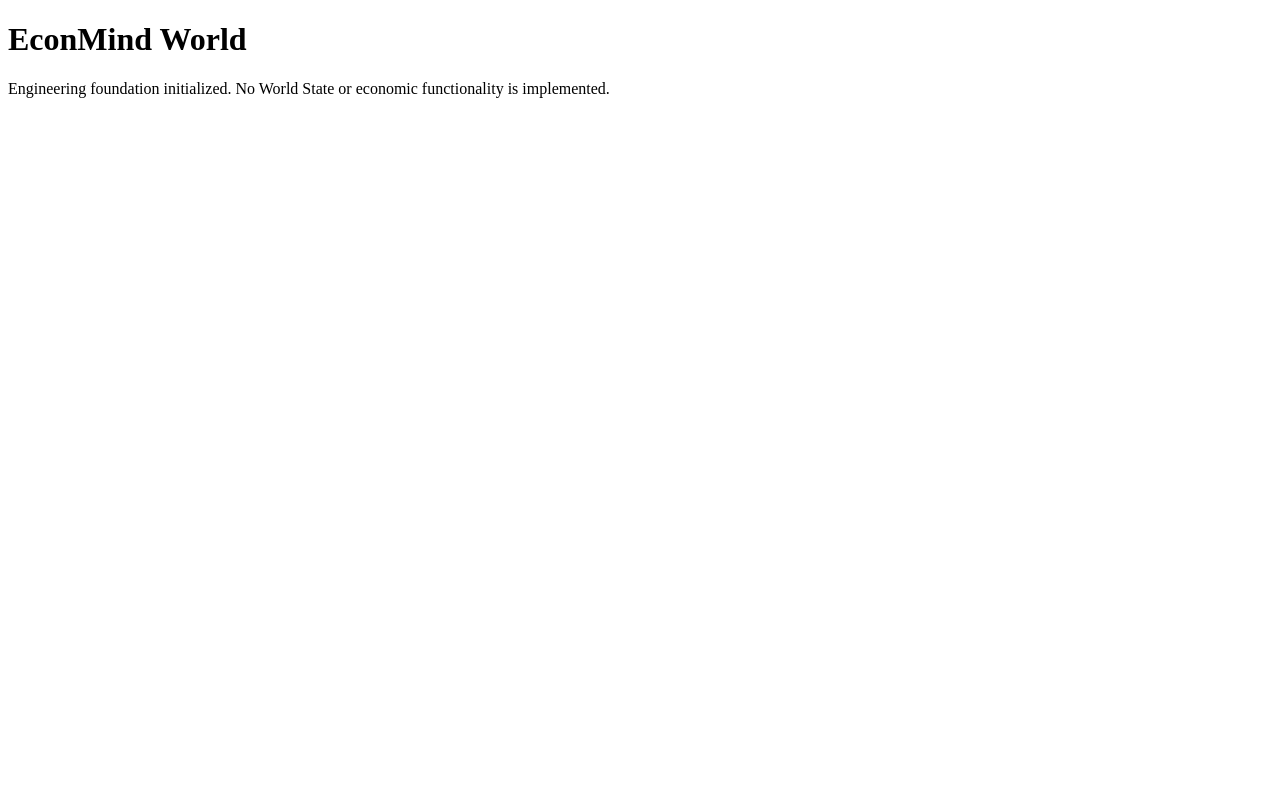
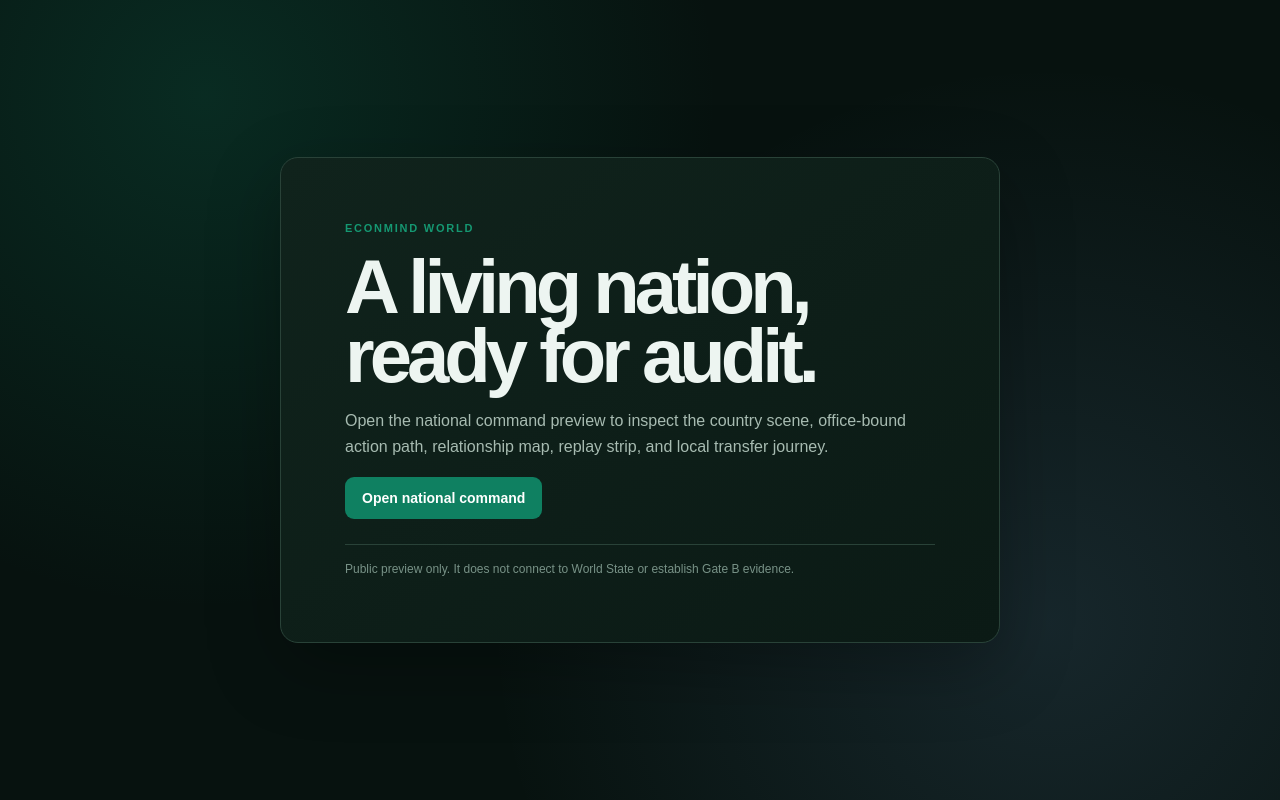
Before and after one commit to samuelq800/econmind-os-world-simulation, a React (Vite) app in the folder apps/world-web/: page / in a window 1280 px wide. Built offline with nearby package versions, Linux system fonts and the light colour scheme.

Commit message:
feat(world-web): deploy national command preview

```diff
--- a/apps/world-web/src/App.tsx
+++ b/apps/world-web/src/App.tsx
@@ -1,11 +1,24 @@
+import './landing.css';
+
 export function App() {
   return (
-    <main>
-      <h1>EconMind World</h1>
-      <p>
-        Engineering foundation initialized. No World State or economic
-        functionality is implemented.
-      </p>
+    <main className="world-landing">
+      <section className="world-landing__panel" aria-labelledby="world-title">
+        <p className="world-landing__eyebrow">ECONMIND WORLD</p>
+        <h1 id="world-title">A living nation, ready for audit.</h1>
+        <p className="world-landing__copy">
+          Open the national command preview to inspect the country scene,
+          office-bound action path, relationship map, replay strip, and local
+          transfer journey.
+        </p>
+        <a className="world-landing__action" href="./command.html">
+          Open national command
+        </a>
+        <p className="world-landing__boundary">
+          Public preview only. It does not connect to World State or establish
+          Gate B evidence.
+        </p>
+      </section>
     </main>
   );
 }
--- /dev/null
+++ b/apps/world-web/src/landing.css
@@ -0,0 +1,94 @@
+:root {
+  color: #edf5f1;
+  background: #07120f;
+  font-family: Arial, Helvetica, sans-serif;
+}
+
+* {
+  box-sizing: border-box;
+}
+
+body {
+  min-width: 320px;
+  min-height: 100vh;
+  margin: 0;
+  background:
+    radial-gradient(circle at 16% 12%, rgb(15 128 97 / 23%), transparent 32rem),
+    radial-gradient(
+      circle at 82% 78%,
+      rgb(129 178 235 / 13%),
+      transparent 35rem
+    ),
+    #07120f;
+}
+
+.world-landing {
+  display: grid;
+  min-height: 100vh;
+  place-items: center;
+  padding: 28px;
+}
+
+.world-landing__panel {
+  display: grid;
+  width: min(100%, 720px);
+  gap: 18px;
+  border: 1px solid #294238;
+  border-radius: 18px;
+  background: linear-gradient(145deg, #10231c, #0b1a15);
+  padding: clamp(30px, 6vw, 64px);
+  box-shadow: 0 24px 72px rgb(0 0 0 / 28%);
+}
+
+.world-landing__eyebrow {
+  margin: 0;
+  color: #159872;
+  font-size: 11px;
+  font-weight: 850;
+  letter-spacing: 0.16em;
+}
+
+.world-landing h1 {
+  max-width: 570px;
+  margin: 0;
+  font-size: clamp(40px, 7vw, 76px);
+  letter-spacing: -0.065em;
+  line-height: 0.91;
+}
+
+.world-landing__copy {
+  max-width: 580px;
+  margin: 0;
+  color: #a7bbb1;
+  font-size: 16px;
+  line-height: 1.6;
+}
+
+.world-landing__action {
+  width: max-content;
+  border-radius: 9px;
+  background: #0f8061;
+  padding: 13px 17px;
+  color: #fff;
+  font-size: 14px;
+  font-weight: 800;
+  text-decoration: none;
+}
+
+.world-landing__action:hover {
+  background: #159872;
+}
+
+.world-landing__action:focus-visible {
+  outline: 3px solid #f5c965;
+  outline-offset: 3px;
+}
+
+.world-landing__boundary {
+  margin: 7px 0 0;
+  border-top: 1px solid #294238;
+  padding-top: 15px;
+  color: #789287;
+  font-size: 12px;
+  line-height: 1.5;
+}
--- a/apps/world-web/vite.config.ts
+++ b/apps/world-web/vite.config.ts
@@ -1,5 +1,7 @@
 import react from '@vitejs/plugin-react';
+import { existsSync } from 'node:fs';
 import type { IncomingMessage, ServerResponse } from 'node:http';
+import { resolve } from 'node:path';
 import { fileURLToPath } from 'node:url';
 import { defineConfig, loadEnv, type Plugin, type PreviewServer } from 'vite';
 import type { ViteDevServer } from 'vite';
@@ -7,6 +9,15 @@ import type { ViteDevServer } from 'vite';
 import { assertSafeViteEnvironment } from '../../scripts/vite-environment-policy.mjs';
 
 const worldWebRoot = fileURLToPath(new URL('.', import.meta.url));
+const publicPageInputs = {
+  main: resolve(worldWebRoot, 'index.html'),
+  ...(existsSync(resolve(worldWebRoot, 'command.html'))
+    ? { command: resolve(worldWebRoot, 'command.html') }
+    : {}),
+  ...(existsSync(resolve(worldWebRoot, 'prototype.html'))
+    ? { prototype: resolve(worldWebRoot, 'prototype.html') }
+    : {}),
+};
 const supportedEnvironments = new Set(['local', 'ci', 'staging', 'production']);
 const supportedHosts = new Set(['127.0.0.1', 'localhost', '::1', '0.0.0.0']);
 const apiHealthPath = '/readyz';
@@ -192,6 +203,15 @@ export default defineConfig(({ mode }) => {
   const apiOrigin = `http://${connectHost(apiHost)}:${apiPort}`;
 
   return {
+    base:
+      process.env.GITHUB_ACTIONS === 'true'
+        ? '/econmind-os-world-simulation/'
+        : '/',
+    build: {
+      rollupOptions: {
+        input: publicPageInputs,
+      },
+    },
     envDir: worldWebRoot,
     plugins: [react(), lifecyclePlugin(apiOrigin)],
     preview: {
```
Also changed, not shown: apps/world-web/command.html (added, +13 -0 lines), 1 other file (tests, documents, lock files or other folders).
